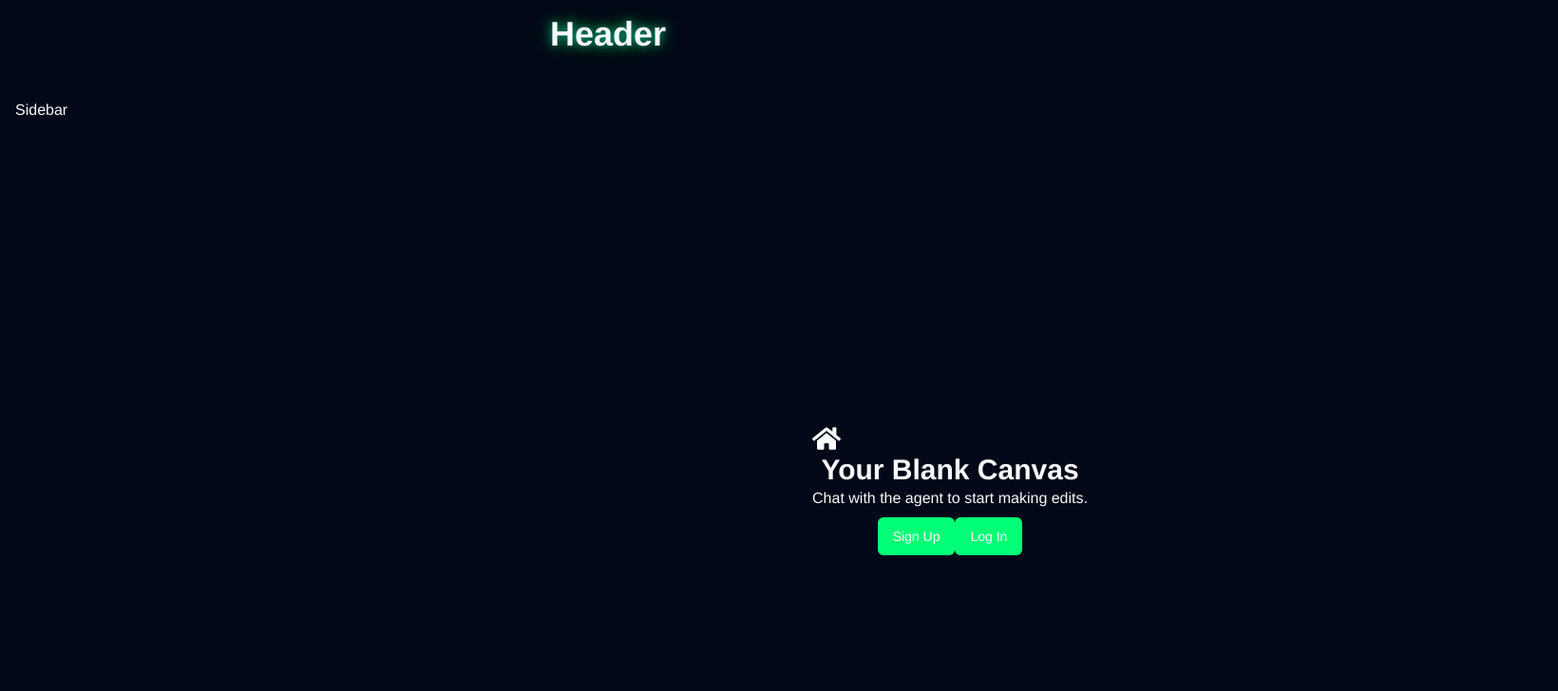
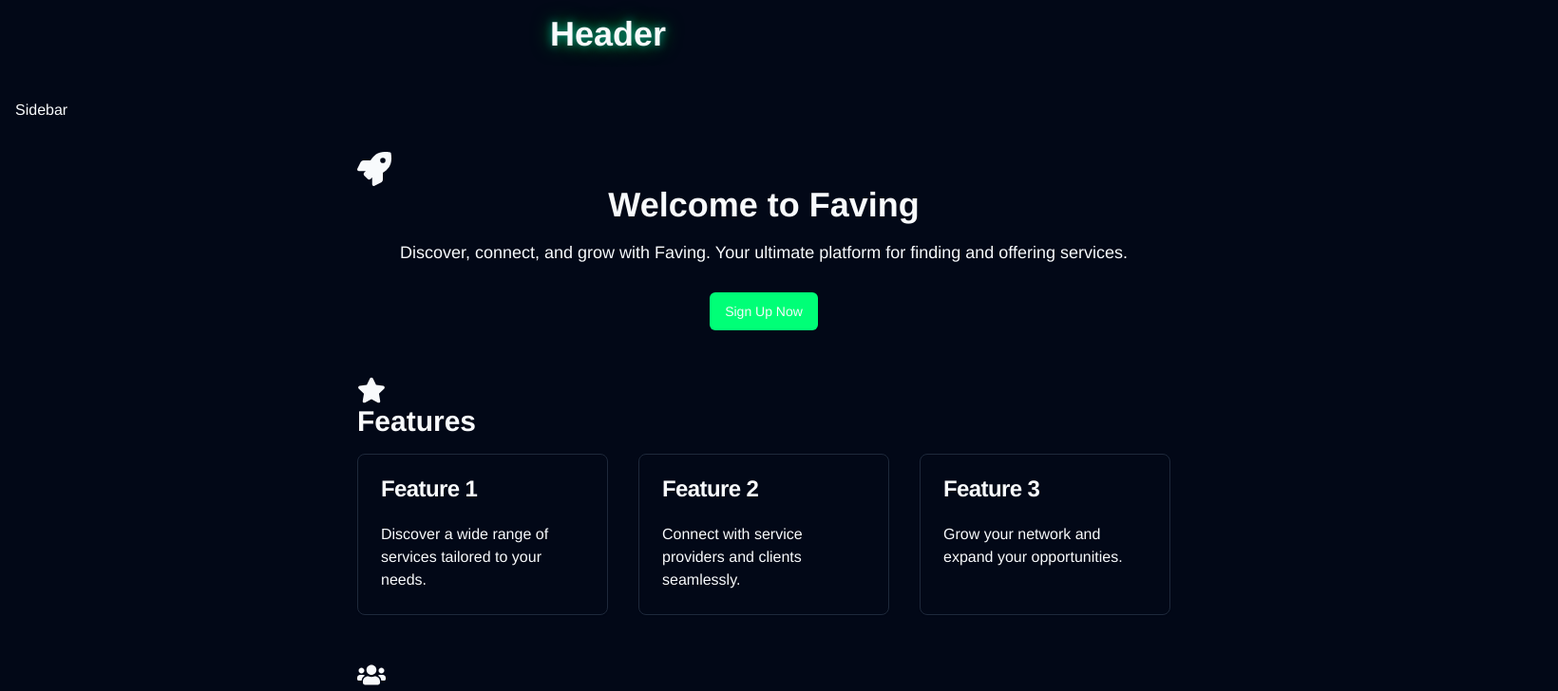
Before and after one commit to GPT-Engineer-App/fave-exchange, a React (Vite) app: page / in a window 1280 px wide. Shown: the top 728 px of the page at 95% size, 1640 px wide, since content can reach past the window. Built offline with nearby package versions, Linux system fonts and the light colour scheme; no server answers.

Commit message:
Improved the design of the landing page and merged it into the index page. Enhanced the layout to be visually appealing and consistent with the overall design.

```diff
--- a/src/pages/Index.jsx
+++ b/src/pages/Index.jsx
@@ -1,39 +1,73 @@
 import { Link } from 'react-router-dom';
 import { useAuth } from '../components/AuthProvider';
 import { Button } from '@/components/ui/button';
-import { FaHome } from 'react-icons/fa';
+import { FaRocket, FaStar, FaUsers } from 'react-icons/fa';
+import { Card, CardContent, CardHeader, CardTitle } from '@/components/ui/card';
+import { TestimonialCard } from '@/components/TestimonialCard';
 
 const Index = () => {
   const { currentUser } = useAuth();
 
   return (
-    <div className="h-screen w-screen flex items-center justify-center spacing-md">
-      <div className="spacing-y-sm">
-        <h1 className="text-3xl text-center"><FaHome /> Your Blank Canvas</h1>
-        <p className="text-center">
-          Chat with the agent to start making edits.
-        </p>
-        {currentUser ? (
-          <div className="text-center spacing-y-sm">
-            <p>Welcome, {currentUser.email}</p>
-            <Link to="/profile">
-              <Button>Profile</Button>
-            </Link>
-            <Link to="/service-requests">
-              <Button>Service Requests</Button>
-            </Link>
-          </div>
-        ) : (
-          <div className="text-center spacing-y-sm">
-            <Link to="/signup">
-              <Button>Sign Up</Button>
-            </Link>
-            <Link to="/login">
-              <Button>Log In</Button>
-            </Link>
-          </div>
-        )}
-      </div>
+    <div className="container mx-auto p-8 spacing-md">
+      <header className="text-center mb-12 spacing-y-sm">
+        <h1 className="text-4xl font-bold mb-4"><FaRocket /> Welcome to Faving</h1>
+        <p className="text-lg spacing-y-xs">Discover, connect, and grow with Faving. Your ultimate platform for finding and offering services.</p>
+        <Link to="/signup">
+          <Button className="mt-6">Sign Up Now</Button>
+        </Link>
+      </header>
+
+      <section className="mb-12 spacing-y-sm">
+        <h2 className="text-3xl font-bold mb-4"><FaStar /> Features</h2>
+        <div className="grid grid-cols-1 md:grid-cols-3 gap-8 spacing-y-xs">
+          <Card>
+            <CardHeader>
+              <CardTitle>Feature 1</CardTitle>
+            </CardHeader>
+            <CardContent>
+              <p>Discover a wide range of services tailored to your needs.</p>
+            </CardContent>
+          </Card>
+          <Card>
+            <CardHeader>
+              <CardTitle>Feature 2</CardTitle>
+            </CardHeader>
+            <CardContent>
+              <p>Connect with service providers and clients seamlessly.</p>
+            </CardContent>
+          </Card>
+          <Card>
+            <CardHeader>
+              <CardTitle>Feature 3</CardTitle>
+            </CardHeader>
+            <CardContent>
+              <p>Grow your network and expand your opportunities.</p>
+            </CardContent>
+          </Card>
+        </div>
+      </section>
+
+      <section className="mb-12 spacing-y-sm">
+        <h2 className="text-3xl font-bold mb-4"><FaUsers /> User Testimonials</h2>
+        <div className="grid grid-cols-1 md:grid-cols-2 gap-8 spacing-y-xs">
+          <TestimonialCard
+            name="John Doe"
+            testimonial="Faving has transformed the way I find and offer services. It's user-friendly and highly effective."
+          />
+          <TestimonialCard
+            name="Jane Smith"
+            testimonial="Thanks to Faving, I've connected with amazing clients and grown my business exponentially."
+          />
+        </div>
+      </section>
+
+      <section className="text-center spacing-y-sm">
+        <h2 className="text-3xl font-bold mb-4">Ready to Get Started?</h2>
+        <Link to="/signup">
+          <Button className="mt-6">Sign Up Now</Button>
+        </Link>
+      </section>
     </div>
   );
 };
--- a/src/pages/LandingPage.jsx
+++ /dev/null
@@ -1,73 +0,0 @@
-import React from 'react';
-import { Link } from 'react-router-dom';
-import { FaRocket, FaStar, FaUsers } from 'react-icons/fa';
-import { Button } from '@/components/ui/button';
-import { Card, CardContent, CardHeader, CardTitle } from '@/components/ui/card';
-import { TestimonialCard } from '@/components/TestimonialCard';
-
-const LandingPage = () => {
-  return (
-    <div className="container mx-auto p-8 spacing-md">
-      <header className="text-center mb-12 spacing-y-sm">
-        <h1 className="text-4xl font-bold mb-4"><FaRocket /> Welcome to Faving</h1>
-        <p className="text-lg spacing-y-xs">Discover, connect, and grow with Faving. Your ultimate platform for finding and offering services.</p>
-        <Link to="/signup">
-          <Button className="mt-6">Sign Up Now</Button>
-        </Link>
-      </header>
-
-      <section className="mb-12 spacing-y-sm">
-        <h2 className="text-3xl font-bold mb-4"><FaStar /> Features</h2>
-        <div className="grid grid-cols-1 md:grid-cols-3 gap-8 spacing-y-xs">
-          <Card>
-            <CardHeader>
-              <CardTitle>Feature 1</CardTitle>
-            </CardHeader>
-            <CardContent>
-              <p>Discover a wide range of services tailored to your needs.</p>
-            </CardContent>
-          </Card>
-          <Card>
-            <CardHeader>
-              <CardTitle>Feature 2</CardTitle>
-            </CardHeader>
-            <CardContent>
-              <p>Connect with service providers and clients seamlessly.</p>
-            </CardContent>
-          </Card>
-          <Card>
-            <CardHeader>
-              <CardTitle>Feature 3</CardTitle>
-            </CardHeader>
-            <CardContent>
-              <p>Grow your network and expand your opportunities.</p>
-            </CardContent>
-          </Card>
-        </div>
-      </section>
-
-      <section className="mb-12 spacing-y-sm">
-        <h2 className="text-3xl font-bold mb-4"><FaUsers /> User Testimonials</h2>
-        <div className="grid grid-cols-1 md:grid-cols-2 gap-8 spacing-y-xs">
-          <TestimonialCard
-            name="John Doe"
-            testimonial="Faving has transformed the way I find and offer services. It's user-friendly and highly effective."
-          />
-          <TestimonialCard
-            name="Jane Smith"
-            testimonial="Thanks to Faving, I've connected with amazing clients and grown my business exponentially."
-          />
-        </div>
-      </section>
-
-      <section className="text-center spacing-y-sm">
-        <h2 className="text-3xl font-bold mb-4">Ready to Get Started?</h2>
-        <Link to="/signup">
-          <Button className="mt-6">Sign Up Now</Button>
-        </Link>
-      </section>
-    </div>
-  );
-};
-
-export default LandingPage;
```
